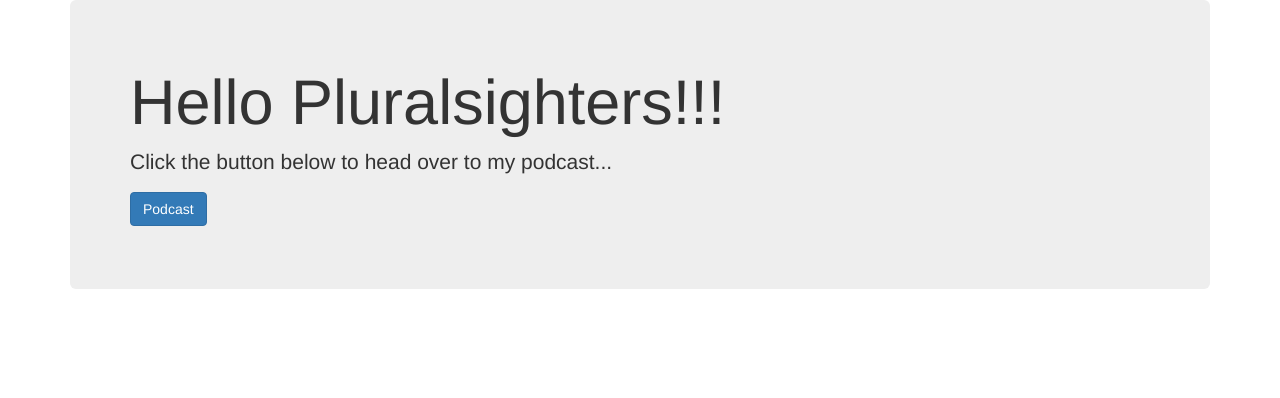
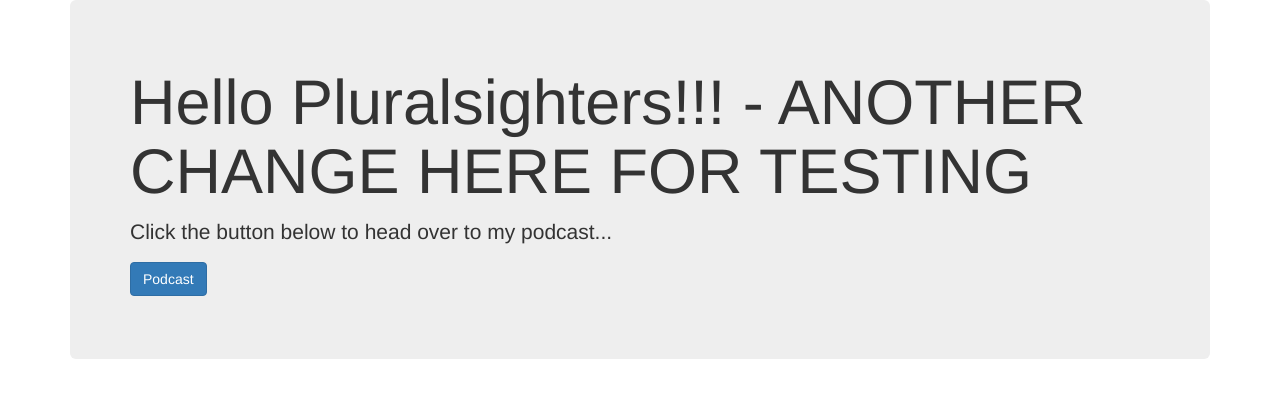
Before and after one commit to austinhuminski/pluralsight-docker-CI, a Node server app: page / in a window 1280 px wide. Shown: the top 398 px of the page. Run offline with Node 20, Linux system fonts and the light colour scheme; some libraries are stand-ins or nearby versions.

Commit message:
Testing auto deploy

```diff
--- a/views/home.jade
+++ b/views/home.jade
@@ -5,7 +5,7 @@ html
   body
     div.container
       div.jumbotron
-        h1 Hello Pluralsighters!!!
+        h1 Hello Pluralsighters!!! - ANOTHER CHANGE HERE FOR TESTING
         p Click the button below to head over to my podcast...
         p
           a.btn.btn-primary(href="http://intechwetrustpodcast.com") Podcast
```
